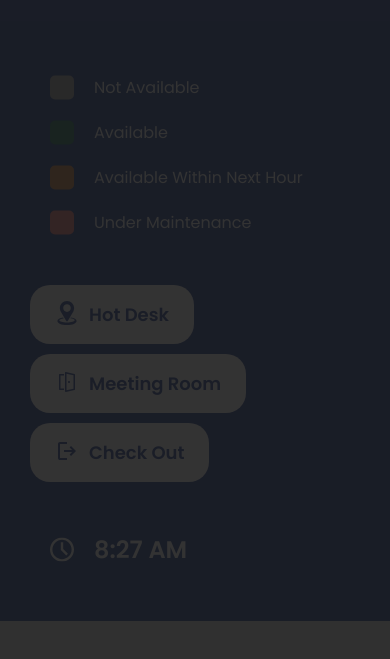
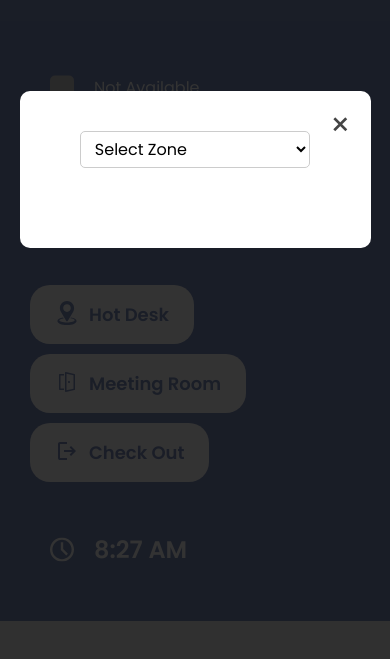
Before and after one commit to FahrurrozyFajriRachmawan/smart-office-booking, a plain HTML site: page index.html in a window 390 px wide. Both pictures are taken after a click on the button "Hot Desk". Shown: the part 109-768 px from the top of the page. Drawn offline with Linux system fonts and the light colour scheme.

Commit message:
Revisi CSS

```diff
--- a/style.css
+++ b/style.css
@@ -356,6 +356,19 @@ select {
   .modal-content {
     margin: 50px;
   }
+
+  #modalHotDesk .modal-content,
+  #modalMeetingRoom .modal-content {
+    width: 90% !important;
+  }
+
+  .dropdown-container {
+    margin-bottom: 40px;
+  }
+
+  .table-info {
+    margin: 0 !important;
+  }
 }
 
 @media screen and (max-width: 462px) {
@@ -392,7 +405,8 @@ select {
 
 #modalHotDesk .modal-content,
 #modalMeetingRoom .modal-content {
-  margin: 150px 400px;
+  margin: 200px auto;
+  width: 500px;
   height: auto;
 }
 
```
